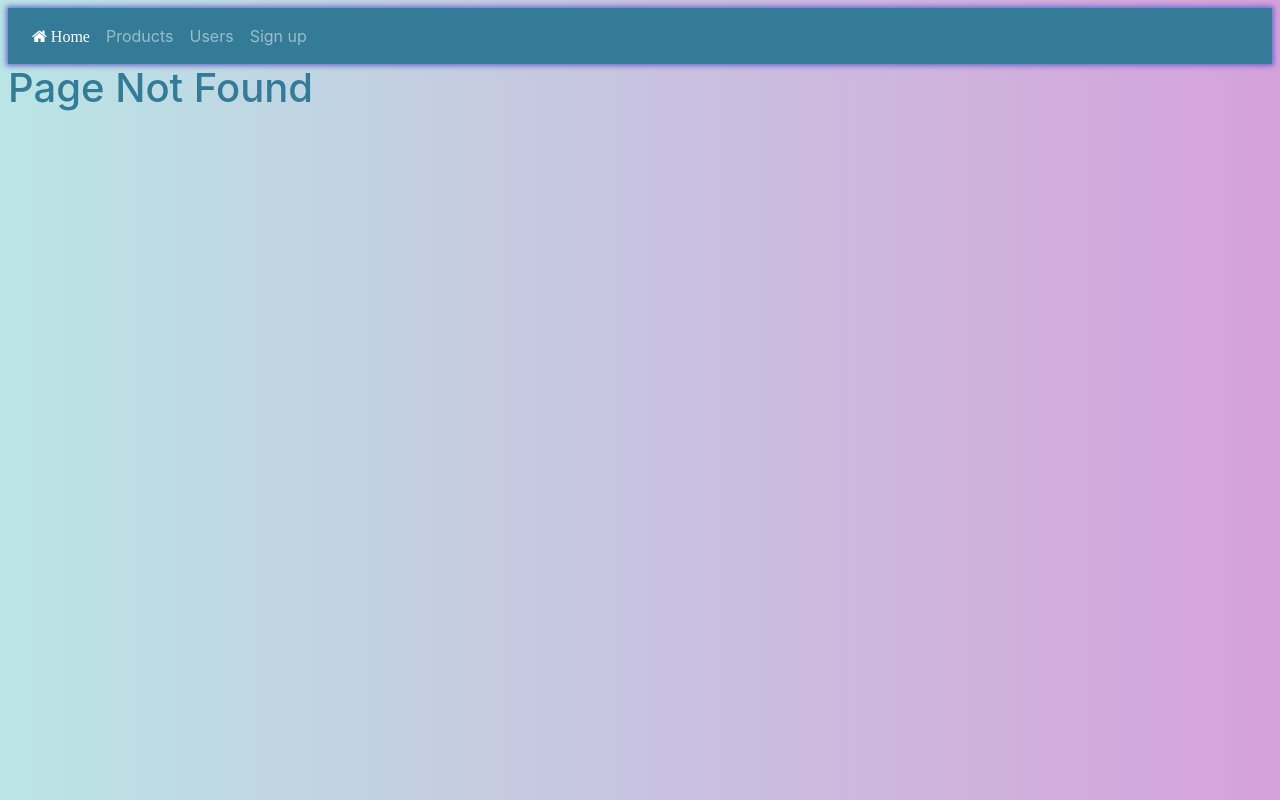
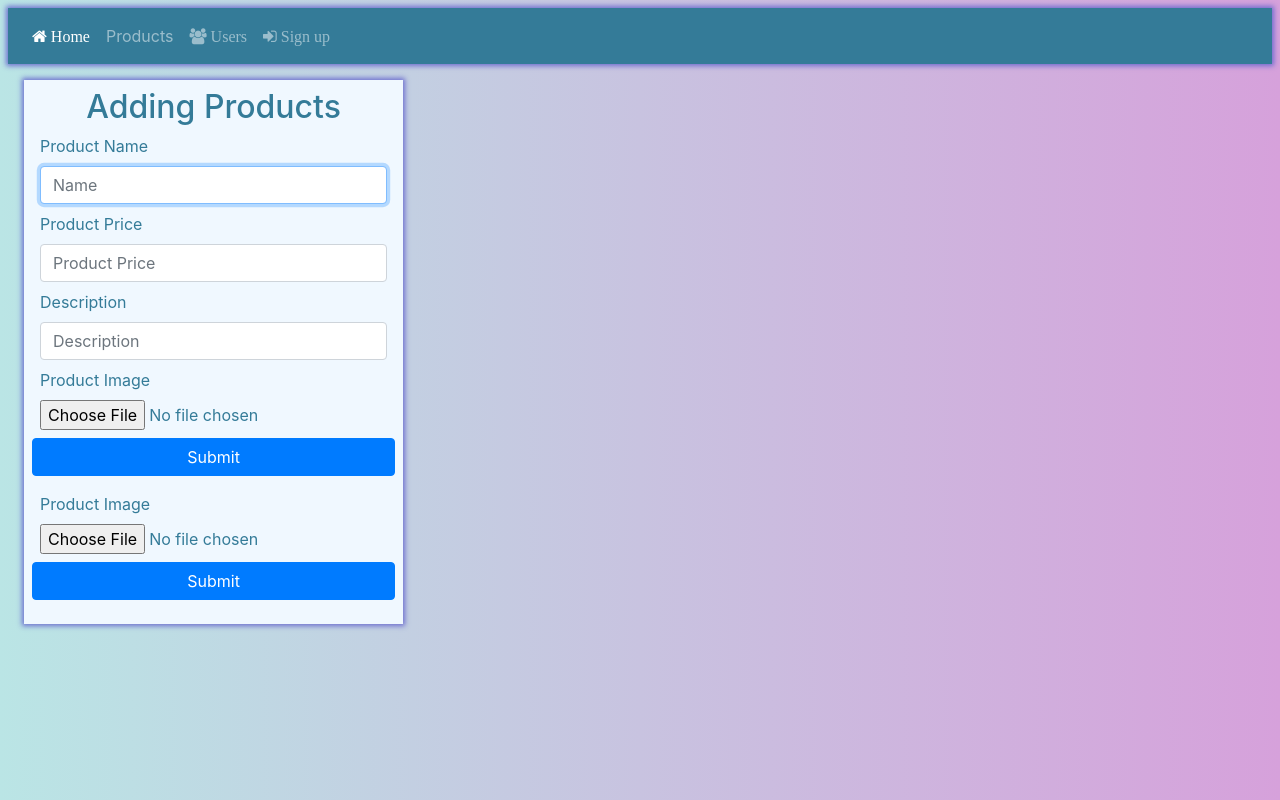
Before and after one commit to saisandeep9/ohtel, a React (Create React App) app: page /addingProducts in a window 1280 px wide. Before the commit this address led to /notFound. Built offline with nearby package versions, Linux system fonts and the light colour scheme.

Commit message:
updating

```diff
--- a/src/App.js
+++ b/src/App.js
@@ -6,6 +6,7 @@ import NotFound from "./components/notFound";
 import NavBar from "./components/navBar";
 import Products from "./components/products";
 import Users from "./components/users";
+import AddingProduct from "./components/addingProducts";
 import "./App.css";
 import "./background.css";
 import Signup from "./components/signup";
@@ -18,6 +19,7 @@ class App extends Component {
 
       <div className="m-2">
         <NavBar />
+
         <Switch>
           <Route path="/" exact component={Home} />
           {/* <Home /> */}
@@ -25,6 +27,7 @@ class App extends Component {
           <Route path="/users" exact component={Users} />
           <Route path="/signup" exact component={Signup} />
           <Route path="/notFound" component={NotFound} />
+          <Route path="/addingProducts" exact component={AddingProduct} />
           <Redirect to="/notFound" />
           {/* <NotFound /> */}
         </Switch>
--- /dev/null
+++ b/src/components/addingProducts.jsx
@@ -0,0 +1,128 @@
+import React from "react";
+import Input from "./common/Input";
+import Joi from "joi-browser";
+import Validation from "./common/validation";
+import axios from "axios";
+
+class AddingProduct extends Validation {
+  state = {
+    data: {
+      productName: "",
+      price: "",
+      description: "",
+      // category: "",
+      // productImage: null,
+    },
+    errors: {},
+    productImage: null,
+  };
+
+  schema = {
+    productName: Joi.string().required(),
+    price: Joi.number().required().min(10).max(100000),
+    description: Joi.string().min(5).max(250),
+    // category: Joi.string(),
+    // productImage: Joi,
+  };
+
+  fileSelectHandler = (event) => {
+    console.log(event.target.files[0]);
+
+    this.setState({
+      data: { productImage: event.target.files[0] },
+    });
+    // console.log("img:-", this.state.data.productImage);
+  };
+  fileUploadHandler = (e) => {
+    e.preventDefault();
+    console.log("fileUploadHandler", this.state.productImage);
+
+    const fd = new FormData();
+    fd.append("image", this.state.productImage);
+    console.log("fd", fd);
+    // axios.post("");
+  };
+
+  doSubmit = async () => {
+    console.log("data", this.state.data);
+  };
+
+  render() {
+    const { data, errors } = this.state;
+    return (
+      <div className="  box  p-2 m-3" style={{ width: "30%" }}>
+        <h2 className="text-center"> Adding Products</h2>
+        <form onSubmit={this.handleSubmit}>
+          <Input
+            id="productName"
+            label="Product Name"
+            type="text"
+            value={data.productName}
+            placeholder={"Name"}
+            className="form-control "
+            autoFocus="true"
+            onChange={this.handleChange}
+            error={errors.productName}
+          />
+          <Input
+            id="price"
+            label="Product Price"
+            type="text"
+            value={data.price}
+            placeholder={"Product Price"}
+            className="form-control "
+            onChange={this.handleChange}
+            error={errors.price}
+          />
+          <Input
+            id="description"
+            label="Description"
+            type="text"
+            value={data.description}
+            placeholder={"Description"}
+            className="form-control "
+            onChange={this.handleChange}
+            error={errors.description}
+          />
+
+          <Input
+            id="ProductImage"
+            label="Product Image"
+            type="file"
+            value={data.ProductImage}
+            // placeholder={"ProductImage"}
+            onChange={this.fileSelectHandler}
+            error={errors.ProductImage}
+          />
+          <button
+            type="submit"
+            className=" btn btn-primary  btn-block mb-3 mt-2"
+          >
+            Submit
+          </button>
+        </form>
+
+        <Input
+          id="ProductImage"
+          label="Product Image"
+          type="file"
+          value={data.ProductImage}
+          // placeholder={"ProductImage"}
+          onChange={this.fileSelectHandler}
+          error={errors.ProductImage}
+        />
+
+        <form onSubmit={this.fileUploadHandler}>
+          <button
+            type="submit"
+            className=" btn btn-primary  btn-block mb-3 mt-2"
+          >
+            Submit
+          </button>
+        </form>
+      </div>
+    );
+  }
+}
+
+export default AddingProduct;
--- a/src/components/common/Input.jsx
+++ b/src/components/common/Input.jsx
@@ -6,6 +6,7 @@ const Input = ({
   label,
   value,
   placeholder,
+  className,
   onChange,
   autoFocus,
   obligatory = false,
@@ -22,7 +23,7 @@ const Input = ({
         value={value}
         placeholder={placeholder}
         onChange={onChange}
-        className="form-control "
+        className={className}
         autoFocus={autoFocus ? true : false}
       />
 
--- /dev/null
+++ b/src/components/common/validation.jsx
@@ -0,0 +1,66 @@
+import React, { Component } from "react";
+import Joi from "joi-browser";
+
+class Validation extends Component {
+  state = {
+    data: {},
+
+    errors: {},
+  };
+
+  handleSubmit = (e) => {
+    e.preventDefault();
+    const errors = this.validate();
+    this.setState({ errors: errors || {} });
+    if (errors) return;
+    // if (Object.keys(errors).length !== 0) return;
+
+    //calling back end
+    // console.log("data", this.state.data);
+    // console.log("calling back end");
+    this.doSubmit();
+  };
+
+  handleChange = ({ currentTarget: input }) => {
+    // console.log(e.currentTarget.value);
+
+    //validation
+    const errors = { ...this.state.errors };
+    const errorMessage = this.validateProperty(input);
+    if (errorMessage) errors[input.id] = errorMessage;
+    else delete errors[input.id];
+
+    //set values in state
+    const data = { ...this.state.data };
+    data[input.id] = input.value;
+    this.setState({ data, errors });
+  };
+
+  validateProperty({ id, value }) {
+    const objToValidate = { [id]: value };
+    const schema = { [id]: this.schema[id] };
+    const { error } = Joi.validate(objToValidate, schema);
+    return error ? error.details[0].message : null;
+  }
+
+  validate = () => {
+    const { data } = this.state;
+    const result = Joi.validate(data, this.schema, { abortEarly: false });
+    if (!result.error) return null;
+    const errors = {};
+    for (let item of result.error.details) {
+      errors[item.path[0]] = item.message;
+    }
+    return errors;
+  };
+
+  // render() {
+  //   return (
+  //     <div>
+  //       <h1>hello</h1>
+  //     </div>
+  //   );
+  // }
+}
+
+export default Validation;
--- a/src/components/navBar.jsx
+++ b/src/components/navBar.jsx
@@ -6,26 +6,26 @@ const NavBar = () => {
     <div>
       <nav className="navbar navbar-dark  navbar-expand-sm App-nav box ">
         <ul className="navbar-nav    ">
-          <li className="nav-item active">
-            <Link to={"/"} className="  nav-link">
+          <li className="nav-item ">
+            <NavLink to={"/"} className="  nav-link">
               <i className="fa fa-home"> Home</i>
 
               <span className="sr-only">(current)</span>
-            </Link>
+            </NavLink>
           </li>
           <li className="nav-item ">
-            <Link to={"/products"} className="  nav-link">
+            <NavLink to={"/products"} className="  nav-link">
               Products<span className="sr-only">(current)</span>
-            </Link>
+            </NavLink>
           </li>
           <li className="nav-item ">
-            <Link to={"/users"} className="  nav-link">
-              Users
-            </Link>
+            <NavLink to={"/users"} className="  nav-link">
+              <i className="fa fa-users"> Users</i>
+            </NavLink>
           </li>
           <li className="nav-item ">
             <NavLink className="nav-link " to="/signup">
-              Sign up
+              <i className="fa fa-sign-in"> Sign up</i>
             </NavLink>
           </li>
         </ul>
--- a/src/components/products.jsx
+++ b/src/components/products.jsx
@@ -1,6 +1,7 @@
 import React, { Component } from "react";
 import ListGroup from "./common/listgroup";
 import axios from "axios";
+import { Link, NavLink } from "react-router-dom";
 
 class Products extends Component {
   state = {
@@ -32,6 +33,9 @@ class Products extends Component {
             {/* {this.state.Categories.map((categorie) => categorie.name)} */}
           </div>
           <div className="col box ">
+            <NavLink className="nav-link " to="/addingProducts">
+              <button className="mt-2">Adding products</button>
+            </NavLink>
             <h1>This is Products page </h1>
             <table className="table  ">
               <thead className="App-nav  ">
--- a/src/components/signup.jsx
+++ b/src/components/signup.jsx
@@ -1,10 +1,11 @@
-import React, { Component } from "react";
+import React from "react";
+import Validation from "./common/validation";
 
 import * as userService from "../services/userService";
 import Input from "./common/Input";
 import Joi from "joi-browser";
 
-class Signup extends Component {
+class Signup extends Validation {
   state = {
     data: {
       name: "",
@@ -15,40 +16,9 @@ class Signup extends Component {
   };
 
   schema = {
-    name: Joi.string().required(),
+    name: Joi.string().required().min(6),
     "e-mail": Joi.string().required(),
-    password: Joi.string().required(),
-  };
-
-  handleSubmit = (e) => {
-    e.preventDefault();
-    const errors = this.validate();
-    this.setState({ errors: errors || {} });
-
-    // if (Object.keys(errors).length !== 0) return;
-
-    //calling back end
-    // console.log("data", this.state.data);
-    // console.log("calling back end");
-    this.doSubmit();
-  };
-
-  handleChange = ({ currentTarget: input }) => {
-    // console.log(e.currentTarget.value);
-    const data = { ...this.state.data };
-    data[input.id] = input.value;
-    this.setState({ data });
-  };
-
-  validate = () => {
-    const { data } = this.state;
-    const result = Joi.validate(data, this.schema, { abortEarly: false });
-    if (!result.error) return null;
-    const errors = {};
-    for (let item of result.error.details) {
-      errors[item.path[0]] = item.message;
-    }
-    return errors;
+    password: Joi.string().required().min(8),
   };
 
   // validate = () => {
@@ -61,8 +31,7 @@ class Signup extends Component {
 
   //   if (data.name.trim() === "") errors.name = "name is requrired";
   //   if (data.email.trim() === "") errors.email = "Enter the E-mail address";
-  //   if (data.password.trim() === "")
-  //     errors.password = "password is requrired";
+  //   if (data.password.trim() === "") errors.password = "password is requrired";
   //   return Object.keys(errors).length === 0 ? {} : errors;
   // };
 
@@ -81,7 +50,7 @@ class Signup extends Component {
       <div>
         <div className="row m-5">
           <div className="col-8 text-center">
-            <h2 className>welcome E-commerce website</h2>
+            <h2 className="">welcome E-commerce website</h2>
           </div>
 
           <div className="col-4">
@@ -97,6 +66,7 @@ class Signup extends Component {
                   type="text"
                   value={data.name}
                   placeholder="Name"
+                  className="form-control "
                   autoFocus="true"
                   onChange={this.handleChange}
                   error={errors.name}
@@ -109,6 +79,7 @@ class Signup extends Component {
                   type="text"
                   value={data["e-mail"]}
                   placeholder="Enter email"
+                  className="form-control "
                   onChange={this.handleChange}
                   error={errors["e-mail"]}
                 />
@@ -119,32 +90,33 @@ class Signup extends Component {
                   type="password"
                   value={data.password}
                   placeholder="Password"
+                  className="form-control "
                   onChange={this.handleChange}
                   error={errors.password}
                 />
 
-                <div class="form-check">
+                <div className="form-check">
                   <input
-                    class="form-check-input"
+                    className="form-check-input"
                     type="radio"
                     name="exampleRadios"
                     id="exampleRadios1"
                     value="option1"
                     checked
                   />
-                  <label class="form-check-label" for="exampleRadios1">
+                  <label className="form-check-label" for="exampleRadios1">
                     Default radio
                   </label>
                 </div>
-                <div class="form-check">
+                <div className="form-check">
                   <input
-                    class="form-check-input"
+                    className="form-check-input"
                     type="radio"
                     name="exampleRadios"
                     id="exampleRadios2"
                     value="option2"
                   />
-                  <label class="form-check-label" for="exampleRadios2">
+                  <label className="form-check-label" for="exampleRadios2">
                     Second default radio
                   </label>
                 </div>
```
